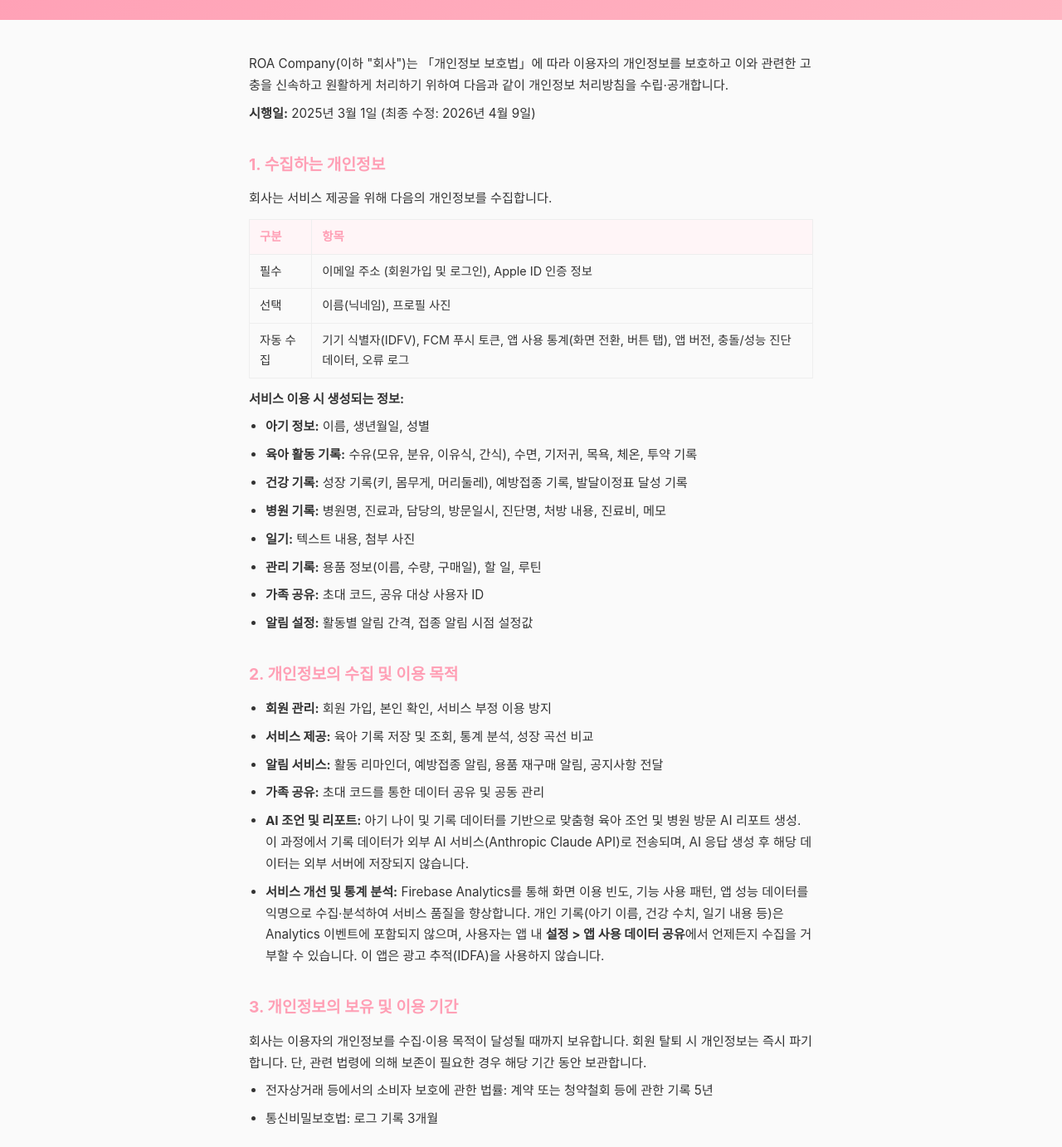
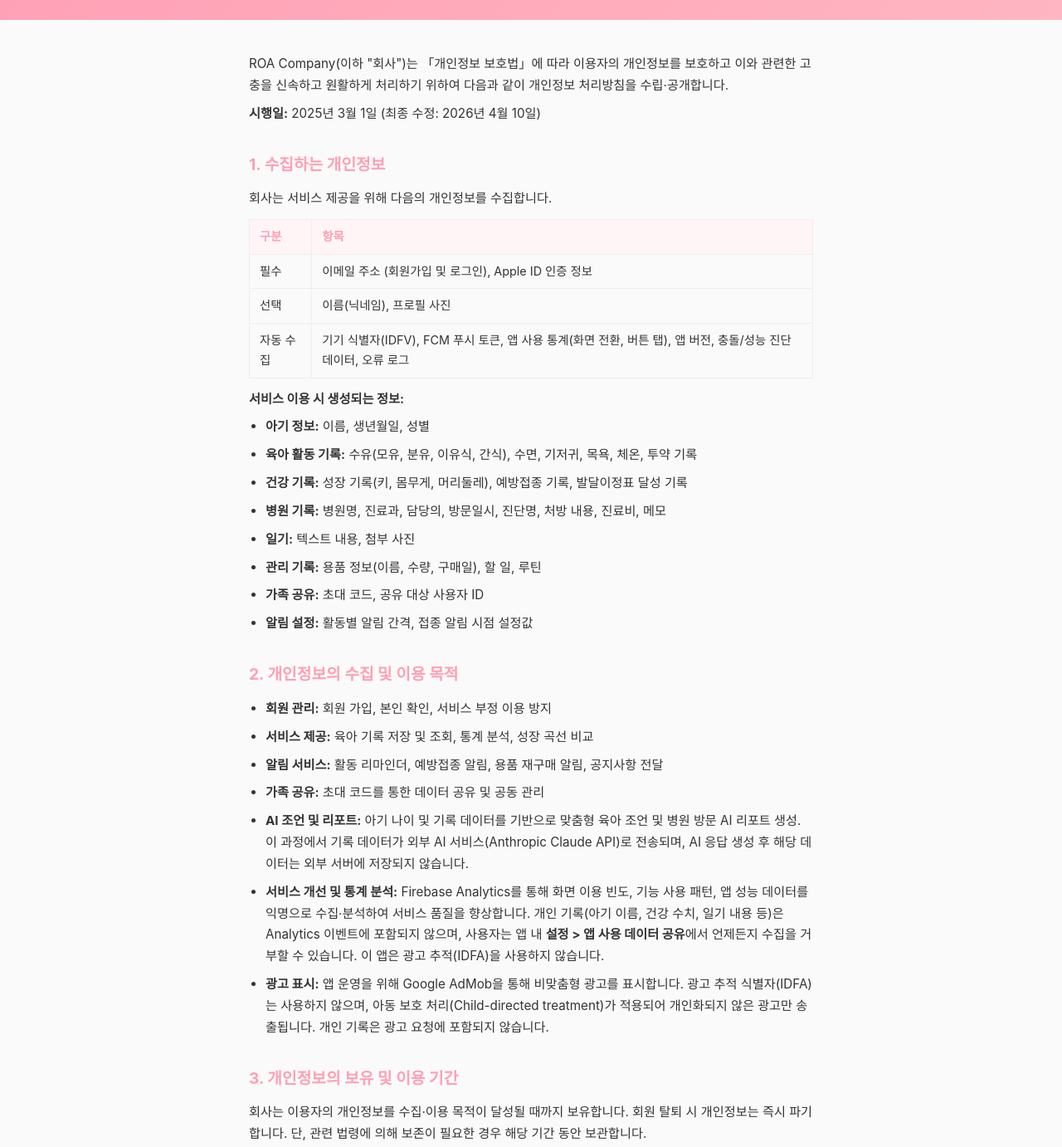
Before and after one commit to roacompany/allcare, a plain HTML site: page privacy.html in a window 1280 px wide. Shown: the part 140-1522 px from the top of the page at 83% size. Drawn offline with Linux system fonts and the light colour scheme.

Commit message:
docs(privacy): add Google AdMob to privacy policy
Co-Authored-By: Claude <noreply@anthropic.com>

```diff
--- a/privacy.html
+++ b/privacy.html
@@ -70,7 +70,7 @@
   <main id="main">
     <article>
       <p>ROA Company(이하 "회사")는 「개인정보 보호법」에 따라 이용자의 개인정보를 보호하고 이와 관련한 고충을 신속하고 원활하게 처리하기 위하여 다음과 같이 개인정보 처리방침을 수립·공개합니다.</p>
-      <p><strong>시행일:</strong> 2025년 3월 1일 (최종 수정: 2026년 4월 9일)</p>
+      <p><strong>시행일:</strong> 2025년 3월 1일 (최종 수정: 2026년 4월 10일)</p>
 
       <h2>1. 수집하는 개인정보</h2>
       <p>회사는 서비스 제공을 위해 다음의 개인정보를 수집합니다.</p>
@@ -101,6 +101,7 @@
         <li><strong>가족 공유:</strong> 초대 코드를 통한 데이터 공유 및 공동 관리</li>
         <li><strong>AI 조언 및 리포트:</strong> 아기 나이 및 기록 데이터를 기반으로 맞춤형 육아 조언 및 병원 방문 AI 리포트 생성. 이 과정에서 기록 데이터가 외부 AI 서비스(Anthropic Claude API)로 전송되며, AI 응답 생성 후 해당 데이터는 외부 서버에 저장되지 않습니다.</li>
         <li><strong>서비스 개선 및 통계 분석:</strong> Firebase Analytics를 통해 화면 이용 빈도, 기능 사용 패턴, 앱 성능 데이터를 익명으로 수집·분석하여 서비스 품질을 향상합니다. 개인 기록(아기 이름, 건강 수치, 일기 내용 등)은 Analytics 이벤트에 포함되지 않으며, 사용자는 앱 내 <strong>설정 &gt; 앱 사용 데이터 공유</strong>에서 언제든지 수집을 거부할 수 있습니다. 이 앱은 광고 추적(IDFA)을 사용하지 않습니다.</li>
+        <li><strong>광고 표시:</strong> 앱 운영을 위해 Google AdMob을 통해 비맞춤형 광고를 표시합니다. 광고 추적 식별자(IDFA)는 사용하지 않으며, 아동 보호 처리(Child-directed treatment)가 적용되어 개인화되지 않은 광고만 송출됩니다. 개인 기록은 광고 요청에 포함되지 않습니다.</li>
       </ul>
 
       <h2>3. 개인정보의 보유 및 이용 기간</h2>
@@ -125,6 +126,7 @@
         <tr><td>Google Firebase</td><td>사용자 인증(Auth), 데이터 저장(Firestore), 파일 저장(Storage), 푸시 알림(FCM), 앱 사용 통계(Analytics)</td><td>미국</td></tr>
         <tr><td>Apple Inc.</td><td>Apple 로그인 서비스, 푸시 알림(APNs)</td><td>미국</td></tr>
         <tr><td>Anthropic PBC</td><td>AI 육아 조언 및 병원 방문 리포트 생성 (Claude API)</td><td>미국</td></tr>
+        <tr><td>Google AdMob</td><td>앱 내 비맞춤형 광고 표시 (IDFA 미사용, 아동 보호 처리 적용)</td><td>미국</td></tr>
       </table>
 
       <h2>6. 개인정보의 파기 절차 및 방법</h2>
```
